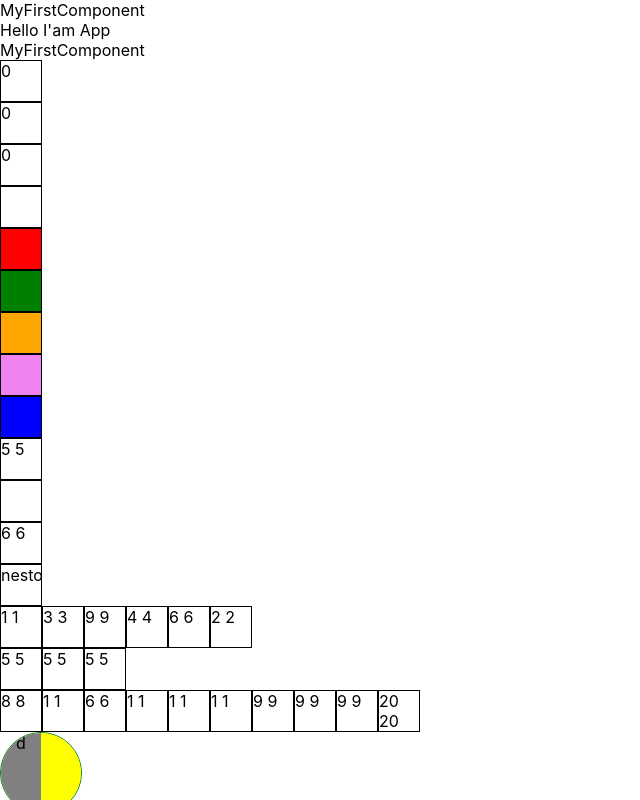
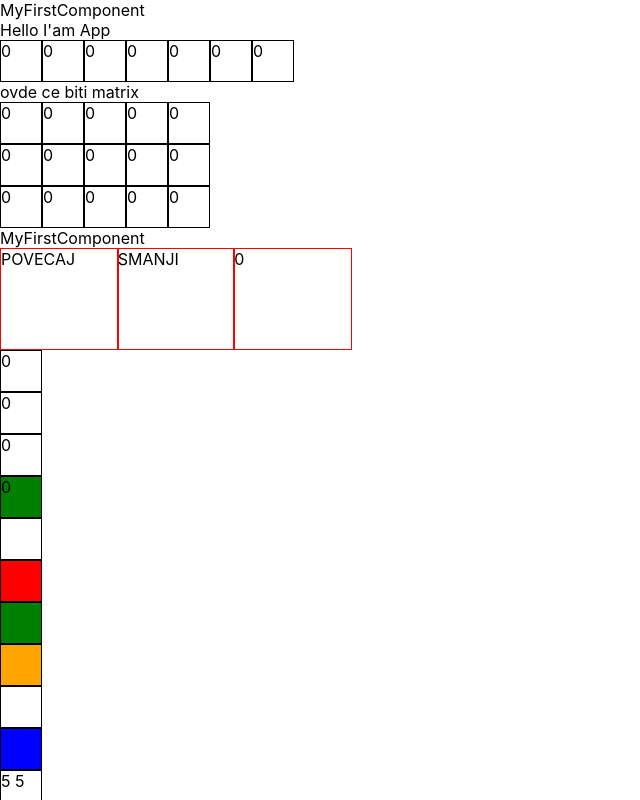
Before and after one commit to vanja-git/react-shop, a React (Create React App) app: page / in a window 1280 px wide. Shown: the top 800 px of the page, without its empty margins (0-640 px from the left). Built offline with nearby package versions, Linux system fonts and the light colour scheme.

Commit message:
Matrix kockica proradio

```diff
--- a/src/components/App.tsx
+++ b/src/components/App.tsx
@@ -1,6 +1,4 @@
 import Vezbanje from "./Vezbanje";
-
-
 
 const App = () => {
   return (
--- /dev/null
+++ b/src/components/DodajBroj.tsx
@@ -0,0 +1,15 @@
+import { useState } from "react";
+
+const DodajBroj = () => {
+  const [povecaj, setBroj] = useState(0);
+
+  const HandleClick = (e: any) => {
+    console.log('broj se povecao');
+    setBroj(povecaj+5);
+  }
+  return (
+    <div className="kockica kockica-pametna green" onClick={HandleClick}>{povecaj}</div>
+  );
+}
+
+export default DodajBroj;
--- a/src/components/Gymsniz2.tsx
+++ b/src/components/Gymsniz2.tsx
@@ -2,10 +2,11 @@ import SingleGym from "./SingleGym";
 
 const Gymsniz2 = (props:any) => {
  const gyms:any=props.niz
+
   return (
-    <div className="gyms-div">
+    <div className="gyms-niz">
       {
-        gyms.map((gym:any, index:number) => {
+        gyms.map((gym: any, index:number) => {
           return (
             <SingleGym key={index} gym={gym} />
           )
--- /dev/null
+++ b/src/components/KockicaBojaPametna.tsx
@@ -0,0 +1,26 @@
+import { useState } from "react";
+
+const KockicaBojaPametna = (props:any) => {
+  // const color = props.color;
+  const pocetniRezultat = 0;
+  const [rezultat, setRezultat] = useState(pocetniRezultat);
+
+  const handleClick = ()=> {
+    setRezultat(rezultat + 1);
+  };
+
+  let color = '';
+  if (rezultat === 1) {
+    color = 'purple';
+  } else if (rezultat === 2) {
+    color = 'blue';
+  } else if (rezultat === 3) {
+    color = 'green';
+  }
+
+  return (
+    <div className={"kockica " + color} onClick={handleClick}>{rezultat}</div>
+  )
+}
+
+export default KockicaBojaPametna;
--- /dev/null
+++ b/src/components/MatrixKockica.tsx
@@ -0,0 +1,23 @@
+import PametnaKockica from "./PametnaKockica";
+import RedKockica from "./RedKockica";
+
+const MatrixKockica = (props: any) => {
+  const kolikoRedova = props.kolikoRedova;
+  const kolikoKolona = props. kolikoKolona;
+
+  let jsxRedovi = [];
+  for (let i = 1; i <= kolikoRedova; i++) {
+    // ovde sklapamo jedan red
+    jsxRedovi.push(<RedKockica kolikoKolona={kolikoKolona} />);
+  }
+
+
+  return (
+    <div className="">ovde ce biti matrix
+      {jsxRedovi}
+
+    </div>
+  )
+}
+
+export default MatrixKockica;
--- /dev/null
+++ b/src/components/PovecajSmanji.tsx
@@ -0,0 +1,39 @@
+import { useState } from "react";
+
+
+const PovecajSmanji = () => {
+  const [klikrezultat, setplus] = useState(0);
+  /*
+  to sto dobijem sa useState je atate (lokalni state od react komponente),
+  state dolazi u vidu dve promenjive jedna za citanje statea a druga za izmenu
+  PRAVILA su da ak ose state zove nesto onda se u prethodnoj liniji kdoa pise [nesto, setNesto] nesto je ujedno naziv state i promenjiva za citanje a setNesto je funkcija kojom pisemo nesto drugo u state.
+
+
+  */
+
+  const pocetniRezultat = 0;
+  const [rezultat, setRezultat] = useState(pocetniRezultat);
+
+
+
+  const HandleClick = (e: any) => {
+    console.log('jedan vise');
+    setplus(klikrezultat + 1);
+    setRezultat(rezultat + 1);
+  }
+
+  const HandleClick2 = (e: any) => {
+    console.log('jedan manje');
+    setRezultat(rezultat - 1);
+  }
+
+  return (
+    <div className="plusminus-wrap">
+      <div className="plusminus-box" onClick={HandleClick}>POVECAJ</div>
+      <div className="plusminus-box" onClick={HandleClick2}>SMANJI</div>
+      <div className="plusminus-box">{rezultat}</div>
+    </div>
+  );
+}
+
+export default PovecajSmanji;
--- /dev/null
+++ b/src/components/RedKockica.tsx
@@ -0,0 +1,19 @@
+import KockicaBojaPametna from "./KockicaBojaPametna";
+import PametnaKockica from "./PametnaKockica";
+
+const RedKockica = (props: any) => {
+  const kolikoKolona = props.kolikoKolona;
+
+  let jsxKockice = [];
+  for (let i = 1; i <= kolikoKolona; i++) {
+    jsxKockice.push(<KockicaBojaPametna key={i} />);
+  }
+
+  return (
+    <div className="niz-kockica">
+      {jsxKockice}
+    </div>
+  )
+}
+
+export default RedKockica;
--- a/src/components/SingleGym.tsx
+++ b/src/components/SingleGym.tsx
@@ -4,6 +4,7 @@ const SingleGym = (props: any) => {
   return (
     <div className="gym-details">
       <div className="persons-name">{gym.name}</div>
+      <div className="persons-age">{gym.age}</div>
       <img src={gym.imgUrl} />
       <div className="persons-city">{gym.city}</div>
     </div>
--- a/src/components/Vezbanje.tsx
+++ b/src/components/Vezbanje.tsx
@@ -11,6 +11,10 @@ import Gymsniz from "./Gymsniz";
 import Gymsniz2 from "./Gymsniz2";
 import PametnaKockica from "./PametnaKockica";
 import KockicaBoja from "./KockicaBoja";
+import DodajBroj from "./DodajBroj";
+import PovecajSmanji from "./PovecajSmanji";
+import MatrixKockica from "./MatrixKockica";
+import RedKockica from "./RedKockica";
 
 
 
@@ -19,6 +23,7 @@ import KockicaBoja from "./KockicaBoja";
 const gyms = [
   {
       name: "Tina",
+      age: "28",
       city: "New York",
       imgUrl: "https://www.lagreefitness.com/img/lagreefitness-home-micro-x2.jpg"
   },
@@ -45,10 +50,14 @@ const Vezbanje = () => {
     <div className="App">
       <MyFirstComponent />
       Hello I'am App
+      <RedKockica kolikoKolona={7} />
+      <MatrixKockica kolikoRedova={3} kolikoKolona={5} />
       <MyFirstComponent />
+      <PovecajSmanji />
       <PametnaKockica />
       <PametnaKockica />
       <PametnaKockica />
+      <DodajBroj/>
       <KockicaBoja color="" />
       <KockicaBoja color="red" />
       <KockicaBoja color="green" />
--- a/src/scss/style.scss
+++ b/src/scss/style.scss
@@ -19,8 +19,9 @@ img {width:100%; max-width:100%; height:auto;}
 
   &.green {background-color: green;}
   &.orange {background-color: orange;}
-  &.violet {background-color: violet;}
+  &.purple {background-color: violet;}
   &.blue {background-color: blue;}
+  &.yellow {background-color: yellow;}
 }
 
 .niz-kockica, .circles-niz {
@@ -48,3 +49,6 @@ img {width:100%; max-width:100%; height:auto;}
 .firstdiv-niz, .gyms-niz {display: flex; flex-direction:row; margin-top:80px;}
 .first-div {width:400px; background-color: grey;}
 .gym-div {width:400px; background-color: violet;}
+
+.plusminus-wrap {width:350px; height:100px; border:1px solid black; display: flex; flex-direction: row;}
+.plusminus-box {cursor: pointer; outline: 1px solid red; flex:1;}
```
Also changed, not shown: src/components/Gymsniz.tsx (+0 -28 lines).
